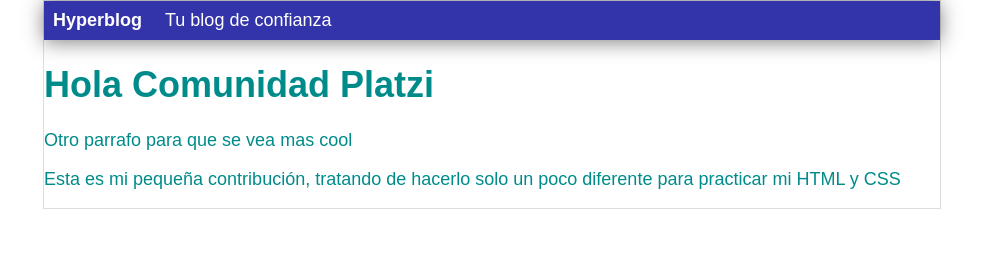
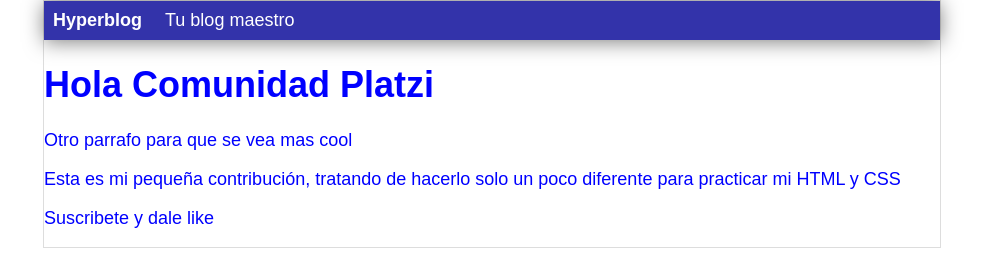
Before and after one commit to robycod/proyectoGit, a plain HTML site: page index.html in a window 1280 px wide. Shown: the whole page, without its empty margins (148-1131 px from the left). Drawn offline with Linux system fonts and the light colour scheme.

Commit message:
Agregue suscripcion, cambie el titulo y el color

```diff
--- a/css/style.css
+++ b/css/style.css
@@ -1,5 +1,5 @@
 body{
-color: darkcyan;
+color: blue;
 text-align: center;
 font-family: Arial;
 font-size: 18px;
--- a/index.html
+++ b/index.html
@@ -10,12 +10,13 @@
     <div id="container">
         <div id="cabecera">
             Hyperblog
-        <span id="tagline">Tu blog de confianza</span>
+        <span id="tagline">Tu blog maestro</span>
         </div>
        <div id="post">
             <h1>Hola Comunidad Platzi</h1>
             <p>Otro parrafo para que se vea mas cool</p>
             <p>Esta es mi pequeña contribución, tratando de hacerlo solo un poco diferente para practicar mi HTML y CSS</p>
+            <p>Suscribete y dale like</p>
         </div>
     </div>
 </body>
```
